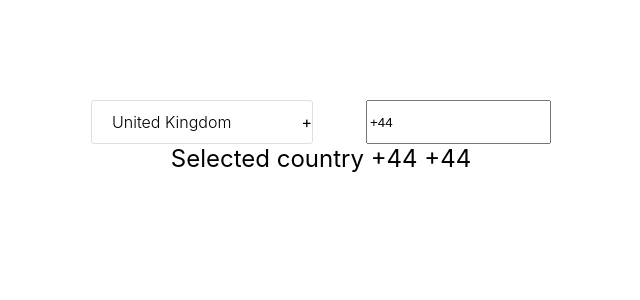
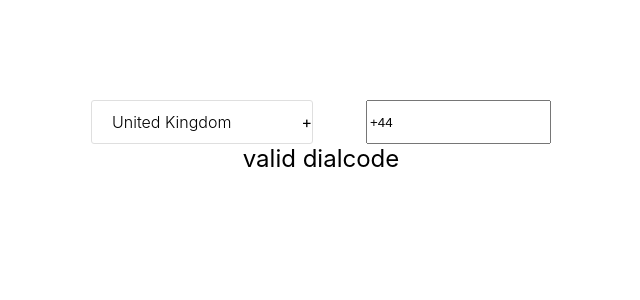
Before and after one commit to topherwenceslaus/custom-dropdown, a React (Create React App) app: page / in a window 1280 px wide. Shown: the top 300 px of the page, without its empty margins (319-959 px from the left). Built offline with nearby package versions, Linux system fonts and the light colour scheme.

Commit message:
dialcode validation

```diff
--- a/src/App.js
+++ b/src/App.js
@@ -12,7 +12,8 @@ class App extends Component {
     this.state = {
       telephoneNumber:'',
       selectedCountry : '',
-      countryCode:''
+      countryCode:'',
+      isValidNumber: false
     }
   }
 
@@ -30,12 +31,14 @@ class App extends Component {
       }
   }
 
-  setFlag = (countryCode) => {
+  setFlag = (countryCode,isValidNumber = true) => {
     const newNumber = this.updateDialCode(countryCode)
+
     this.setState({
       selectedCountry: this.countryCodes[countryCode][1],
       countryCode:countryCode,
-      telephoneNumber : newNumber
+      telephoneNumber : newNumber,
+      isValidNumber:isValidNumber
     })
   }
 
@@ -44,8 +47,6 @@ class App extends Component {
     this.setState({
       telephoneNumber : value
     },this.updateFlagFromNumber(value))
-
-
   }
 
   getDialCode = number => {
@@ -82,7 +83,6 @@ class App extends Component {
     newDialCode = `+${newDialCode}`;
 
     if (currentNumber.charAt(0) === '+') {
-
       const prevDialCode = this.getDialCode(currentNumber);
       if (prevDialCode) {
         newNumber = currentNumber.replace(prevDialCode, newDialCode);
@@ -101,7 +101,7 @@ class App extends Component {
 
   updateFlagFromNumber = (number) => {
     const dialCode = this.getDialCode(number);
-
+    let isValidNumber = false
     let countryCode = null;
     if (dialCode) {
       const alreadySelected =
@@ -111,14 +111,21 @@ class App extends Component {
         if(!alreadySelected){
           countryCode = Utils.getNumeric(dialCode)
         }
+
+        isValidNumber = true
     }
     if (countryCode !== null) {
-      this.setFlag(countryCode);
+      this.setFlag(countryCode,isValidNumber);
+    }
+    else{
+      this.setState({
+        isValidNumber
+      })
     }
   }
 
   render() {
-    const {countryCode , telephoneNumber } = this.state
+    const { telephoneNumber } = this.state
     return (
       <div className="App">
 
@@ -131,7 +138,7 @@ class App extends Component {
           <input type="text" value={telephoneNumber} onChange={(e)=>this.numberChange(e)}/>
         </div>
 
-        <p> Selected country {`+${countryCode}`} {telephoneNumber}</p>
+        <p> {this.state.isValidNumber ? "valid dialcode" : "not  valid code"}</p>
       </div>
     );
   }
```
